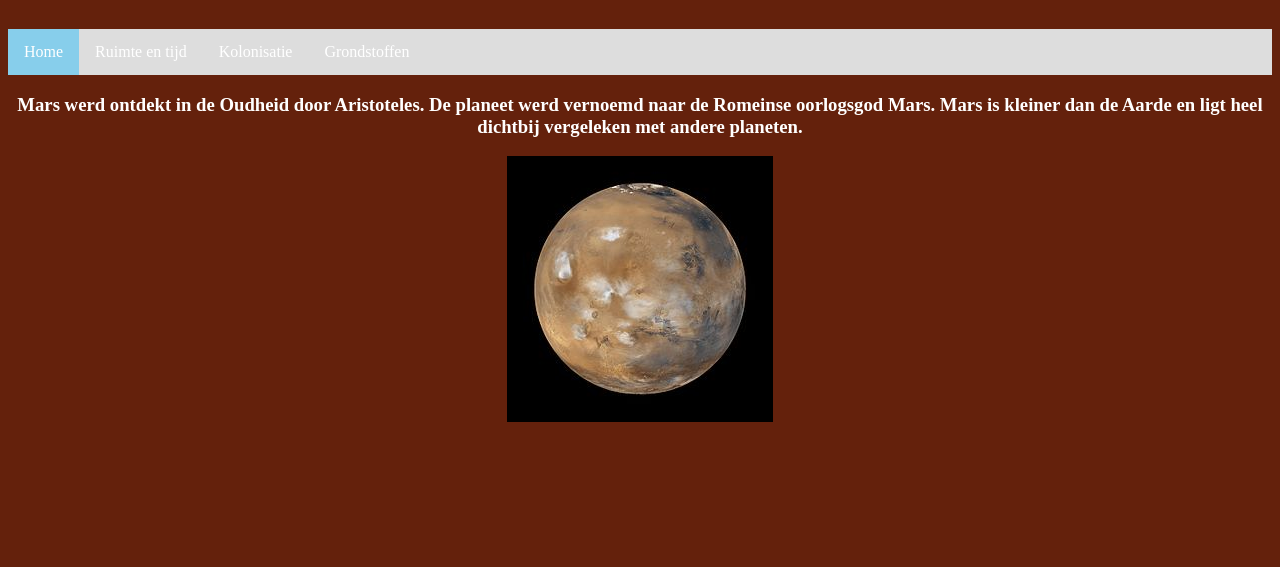
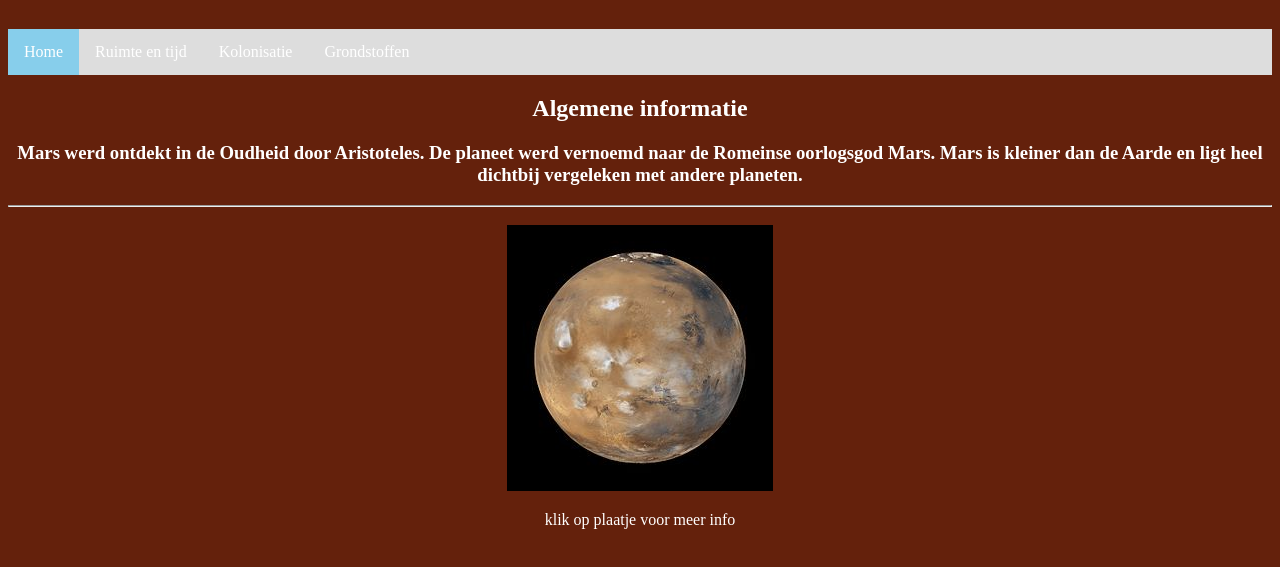
Before and after one commit to emmaus-4v/website-4vin2-Milan, a plain HTML site: page home.html in a window 1280 px wide. Shown: the part 69-636 px from the top of the page. Drawn offline with Linux system fonts and the light colour scheme.

Commit message:
link op plaatje

```diff
--- a/home.html
+++ b/home.html
@@ -21,10 +21,12 @@
     </nav>
 
 
-      <div id="h3"><h3>Mars werd ontdekt in de Oudheid door Aristoteles. De planeet werd
+      <div id="h3"><h2>Algemene informatie</h2><h3>Mars werd ontdekt in de Oudheid door Aristoteles. De planeet werd
         vernoemd naar de Romeinse oorlogsgod Mars.
         Mars is kleiner dan de Aarde en ligt heel dichtbij vergeleken met andere planeten.</h3></div>
-      <div id="plaatje-Mars"><img src="afbeeldingen/Mars.jpg" alt="plaatje van planeet Mars" width:30%;></div>
+        <footer><hr/></footer>
+      <div id="plaatje-Mars"><a href="https://nl.wikipedia.org/wiki/Mars_(planeet)"><img src="afbeeldingen/Mars.jpg" alt="plaatje van planeet Mars" width:30%;></a>
+      <p>klik op plaatje voor meer info</p></div>
     </main>
     </body>
 </html>
--- a/style.css
+++ b/style.css
@@ -6,10 +6,12 @@
 }
 body {background-color: rgb(100, 33, 12);
 color:white;
-text-align: center;}
 }
 #h1G {
     left:300px;
+}
+#h3 {
+    text-align: center;
 }
 #background {
     background-color: rgb(100, 33, 12);
```
